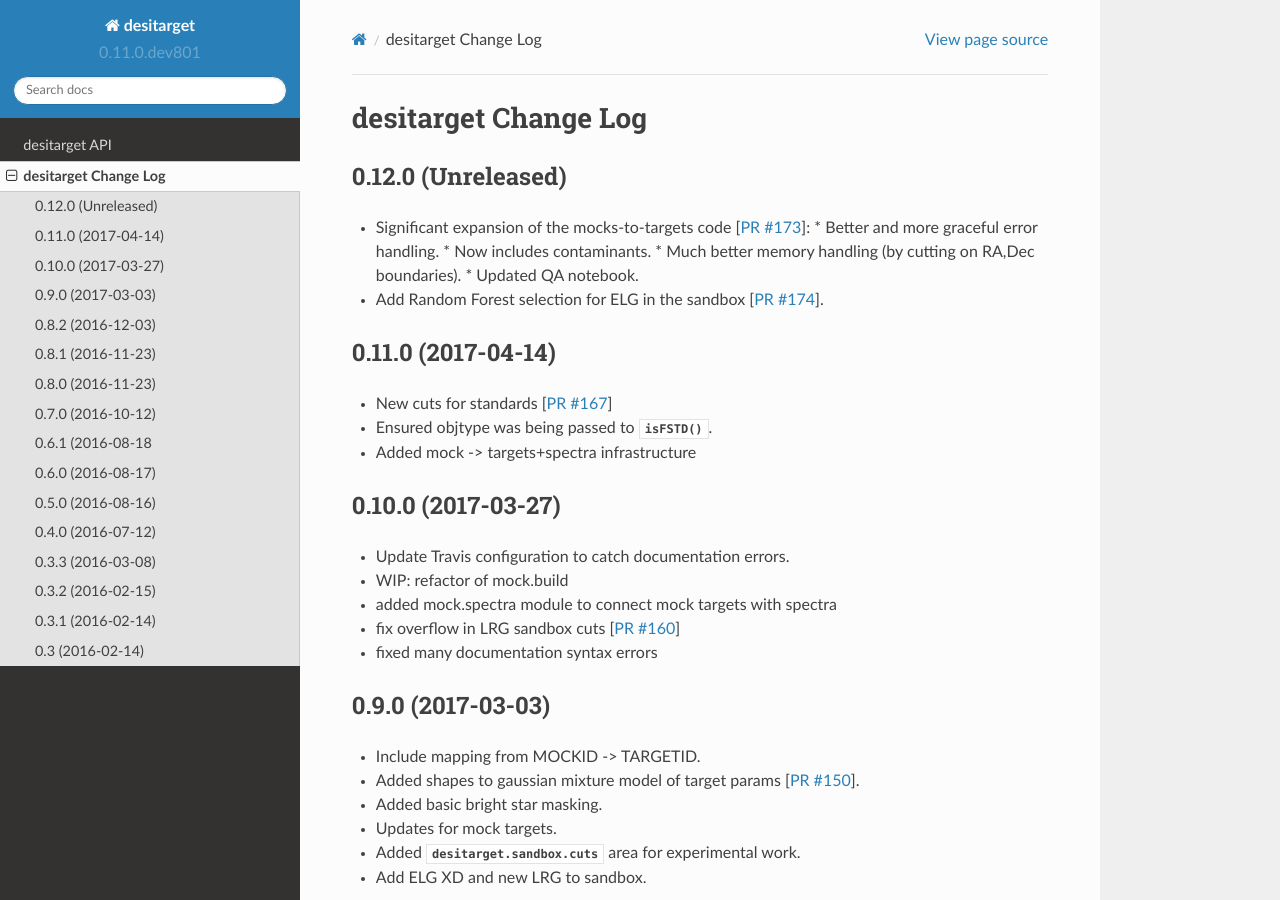
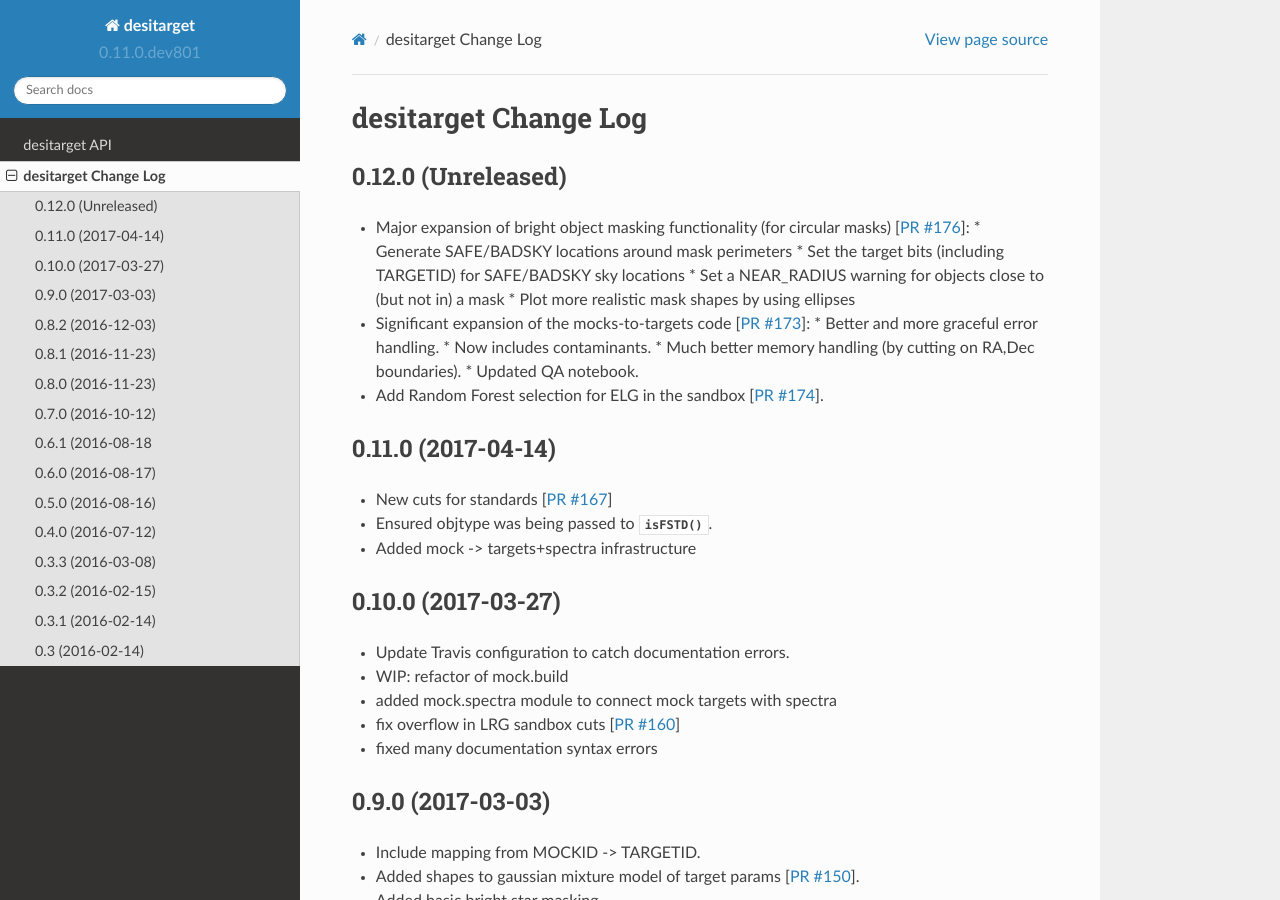
Before and after one commit to desihub/desitarget, a Sphinx documentation site: the page built from doc/changes.rst, in a window 1280 px wide and 900 px high. Built offline with Sphinx 7.4.7 and the Read the Docs theme 2.0.0, drawn with Linux system fonts in a browser that asks for light colours.

Commit message:
edited changes.rst for bright mask update

```diff
--- a/doc/changes.rst
+++ b/doc/changes.rst
@@ -5,6 +5,11 @@ desitarget Change Log
 0.12.0 (Unreleased)
 -------------------
 
+* Major expansion of bright object masking functionality (for circular masks) [`PR #176`_]:
+  * Generate SAFE/BADSKY locations around mask perimeters
+  * Set the target bits (including TARGETID) for SAFE/BADSKY sky locations
+  * Set a NEAR_RADIUS warning for objects close to (but not in) a mask
+  * Plot more realistic mask shapes by using ellipses
 * Significant expansion of the mocks-to-targets code [`PR #173`_]:
   * Better and more graceful error handling.
   * Now includes contaminants.
@@ -14,6 +19,7 @@ desitarget Change Log
 
 .. _`PR #173`: https://github.com/desihub/desitarget/pull/173
 .. _`PR #174`: https://github.com/desihub/desitarget/pull/174
+.. _`PR #176`: https://github.com/desihub/desitarget/pull/176
 
 0.11.0 (2017-04-14)
 -------------------
```
